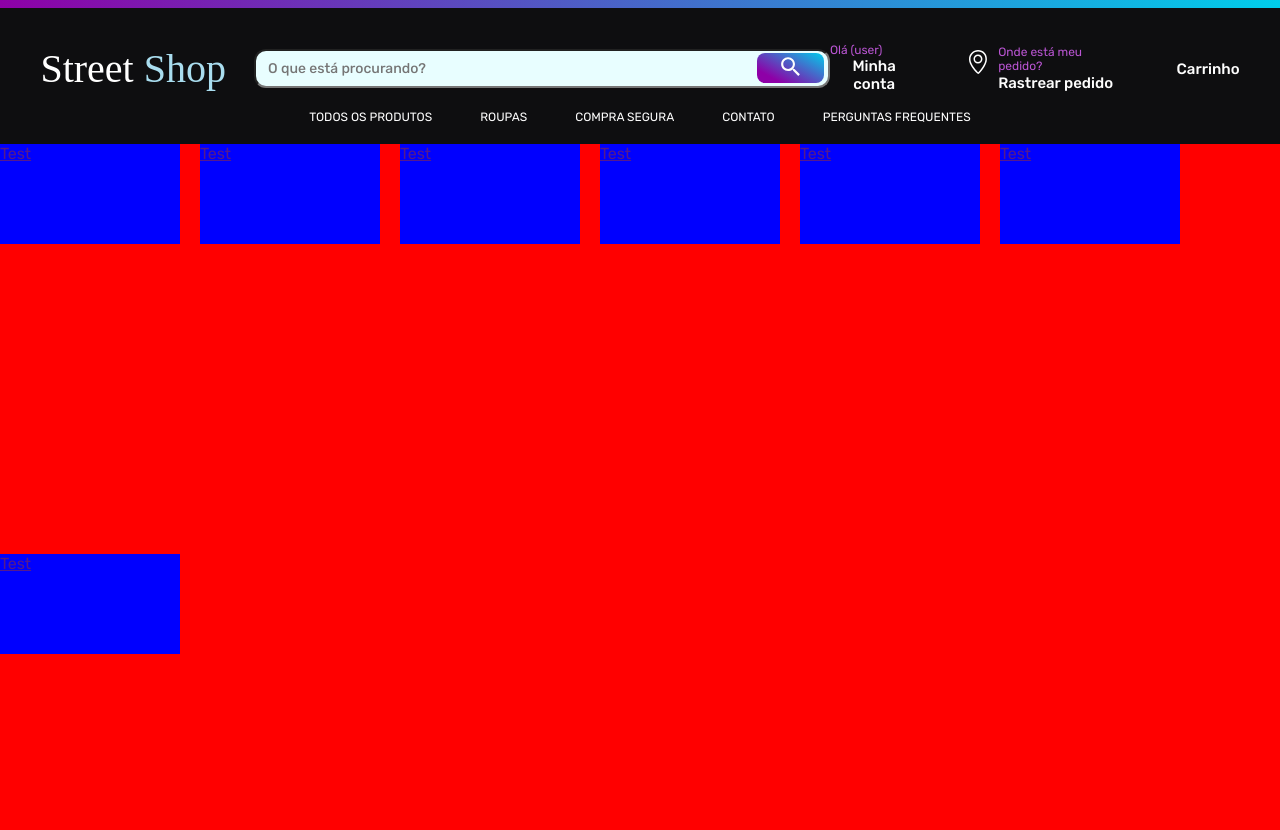
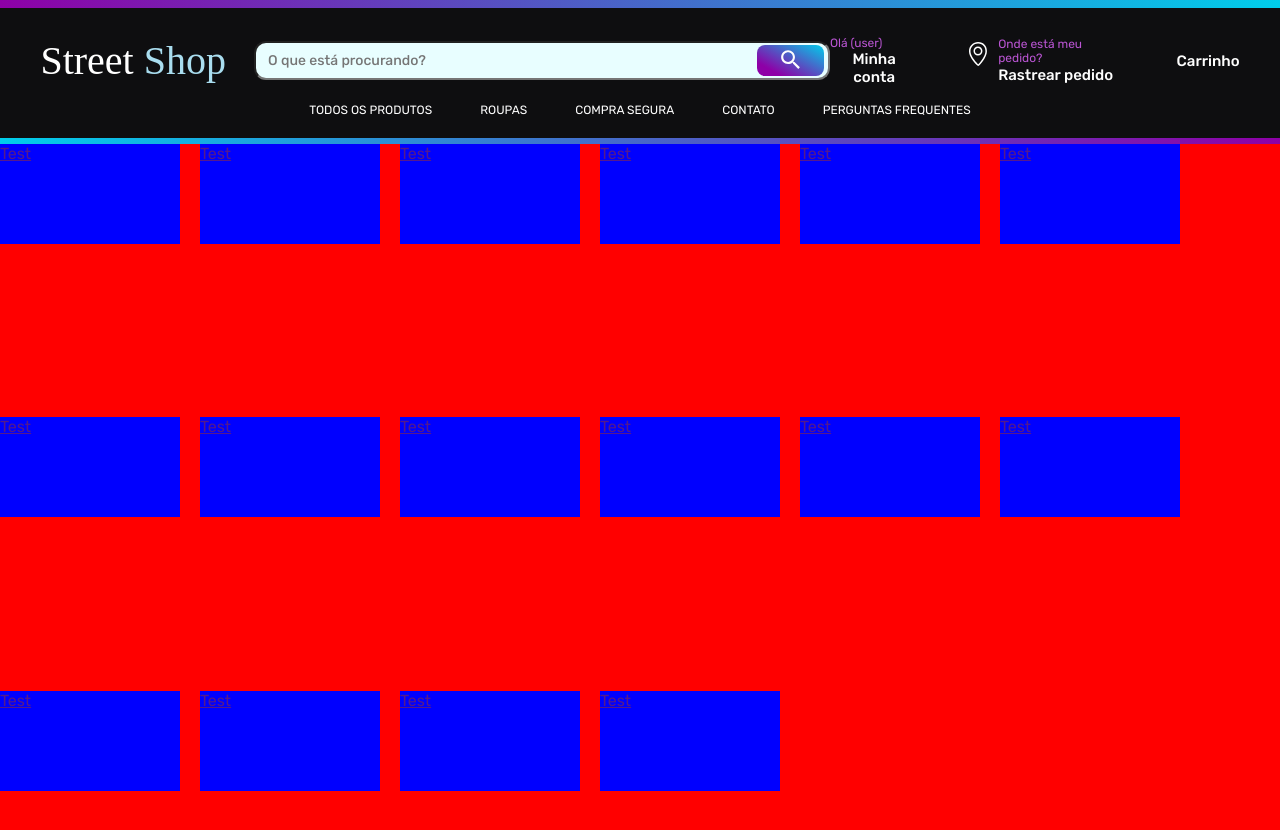
Before and after one commit to gustavocarvalho-ra/NextJs-Loja_Roupas, a Next.js app: page / in a window 1280 px wide. Shown: the top 830 px of the page. Built offline with nearby package versions, Linux system fonts and the light colour scheme; a web font is replaced by a local one.

Commit message:
style: main card

```diff
--- a/app/components/Header/styles.ts
+++ b/app/components/Header/styles.ts
@@ -3,10 +3,11 @@ import styled from "styled-components";
 export const A = styled.div `
   width: 100%;
   height: 18vh;
+  z-index: 2;
 
   .section {
     width: 100%;
-    height: 100%;
+    height: 90%;
     display: flex;
     justify-content: center;
     align-items: center;
--- a/app/components/Main/index.tsx
+++ b/app/components/Main/index.tsx
@@ -11,6 +11,15 @@ export default function Main() {
         <a href="">Test</a>
         <a href="">Test</a>
         <a href="">Test</a>
+        <a href="">Test</a>
+        <a href="">Test</a>
+        <a href="">Test</a>
+        <a href="">Test</a>
+        <a href="">Test</a>
+        <a href="">Test</a>
+        <a href="">Test</a>
+        <a href="">Test</a>
+        <a href="">Test</a>
 
       </div>
     </Man>
--- a/app/components/Main/styles.ts
+++ b/app/components/Main/styles.ts
@@ -8,6 +8,7 @@ export const Man = styled.div `
     display: flex;
     flex-wrap: wrap;
     gap: 20px;
+    z-index: 1;
 
     a {
       width: 180px;
```
